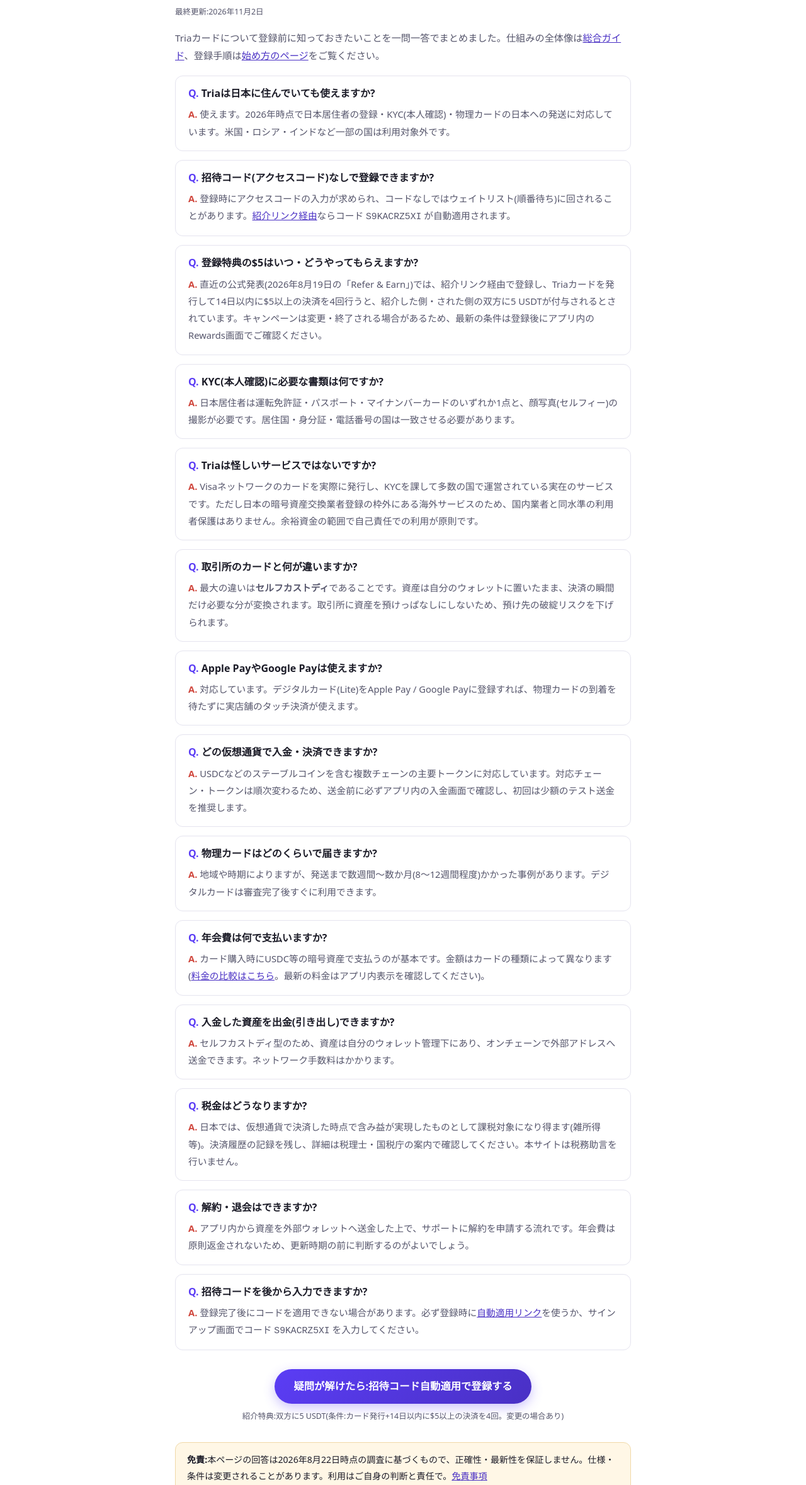
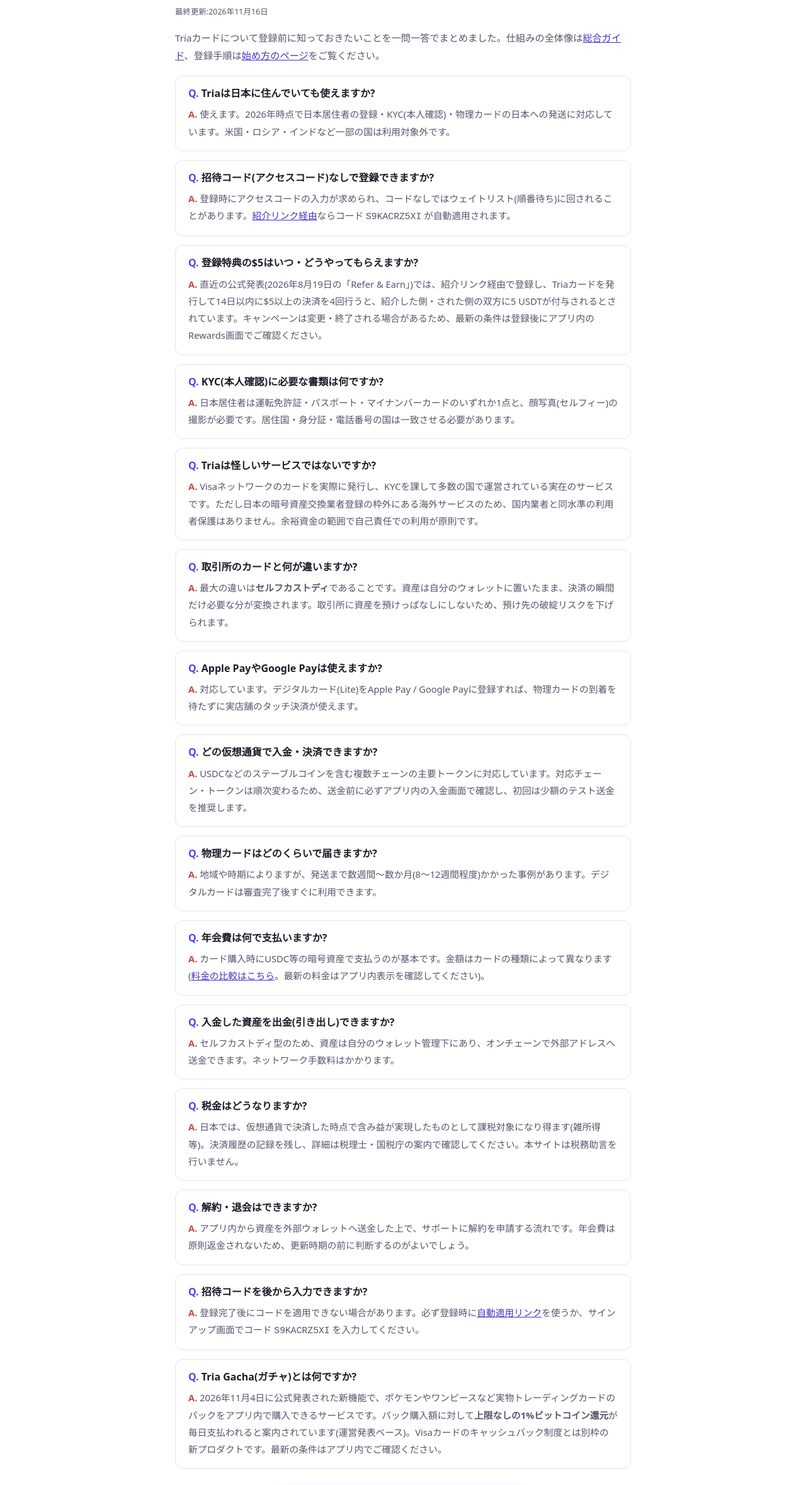
Before and after one commit to Okaviet123/tria-guide, a plain HTML site: page faq.html in a window 1280 px wide. Shown: the part 202-2560 px from the top of the page at 63% size. Drawn offline with Linux system fonts and the light colour scheme.

Commit message:
FAQにTria Gacha(2026-11-04公式発表)の項目を追加
Co-Authored-By: Claude Fable 5 <noreply@anthropic.com>
Claude-Session: https://claude.ai/code/session_013KQ5ZofipehA7urH2DzWbm

```diff
--- a/faq.html
+++ b/faq.html
@@ -34,7 +34,8 @@
     { "@type": "Question", "name": "入金した資産を出金(引き出し)できますか?", "acceptedAnswer": { "@type": "Answer", "text": "セルフカストディ型のため、資産は自分のウォレット管理下にあり、オンチェーンで外部アドレスへ送金できます。ネットワーク手数料はかかります。" } },
     { "@type": "Question", "name": "税金はどうなりますか?", "acceptedAnswer": { "@type": "Answer", "text": "日本では、仮想通貨で決済した時点で含み益が実現したものとして課税対象になり得ます(雑所得等)。決済履歴の記録を残し、詳細は税理士・国税庁の案内で確認してください。本サイトは税務助言を行いません。" } },
     { "@type": "Question", "name": "解約・退会はできますか?", "acceptedAnswer": { "@type": "Answer", "text": "アプリ内から資産を外部ウォレットへ送金した上で、サポートに解約を申請する流れです。年会費は原則返金されないため、更新時期の前に判断するのがよいでしょう。" } },
-    { "@type": "Question", "name": "招待コードを後から入力できますか?", "acceptedAnswer": { "@type": "Answer", "text": "登録完了後にコードを適用できない場合があります。必ず登録時に自動適用リンクを使うか、サインアップ画面でコードS9KACRZ5XIを入力してください。" } }
+    { "@type": "Question", "name": "招待コードを後から入力できますか?", "acceptedAnswer": { "@type": "Answer", "text": "登録完了後にコードを適用できない場合があります。必ず登録時に自動適用リンクを使うか、サインアップ画面でコードS9KACRZ5XIを入力してください。" } },
+    { "@type": "Question", "name": "Tria Gacha(ガチャ)とは何ですか?", "acceptedAnswer": { "@type": "Answer", "text": "2026年11月4日に公式発表された新機能で、ポケモンやワンピースなど実物トレーディングカードのパックをアプリ内で購入できるサービスです。パック購入額に対して上限なしの1%ビットコイン還元が毎日支払われると案内されています(運営発表ベース)。Visaカードのキャッシュバック制度とは別枠の新プロダクトです。最新の条件はアプリ内でご確認ください。" } }
   ]
 }
 </script>
@@ -70,7 +71,7 @@
 <p class="breadcrumb"><a href="./">Triaガイド</a> › FAQ</p>
 
 <h1>Triaカードのよくある質問(FAQ)</h1>
-<p class="updated">最終更新:2026年11月2日</p>
+<p class="updated">最終更新:2026年11月16日</p>
 <p class="lead">Triaカードについて登録前に知っておきたいことを一問一答でまとめました。仕組みの全体像は<a href="./">総合ガイド</a>、登録手順は<a href="start.html">始め方のページ</a>をご覧ください。</p>
 
 <div class="faq-item">
@@ -143,6 +144,11 @@
   <p class="faq-a">登録完了後にコードを適用できない場合があります。必ず登録時に<a href="https://app.tria.so/?accessCode=S9KACRZ5XI" target="_blank" rel="sponsored noopener" data-cta="faq_inline2">自動適用リンク</a>を使うか、サインアップ画面でコード <code>S9KACRZ5XI</code> を入力してください。</p>
 </div>
 
+<div class="faq-item">
+  <h2 id="gacha">Tria Gacha(ガチャ)とは何ですか?</h2>
+  <p class="faq-a">2026年11月4日に公式発表された新機能で、ポケモンやワンピースなど実物トレーディングカードのパックをアプリ内で購入できるサービスです。パック購入額に対して<strong>上限なしの1%ビットコイン還元</strong>が毎日支払われると案内されています(運営発表ベース)。Visaカードのキャッシュバック制度とは別枠の新プロダクトです。最新の条件はアプリ内でご確認ください。</p>
+</div>
+
 <div class="cta-block">
   <a class="btn-cta" href="https://app.tria.so/?accessCode=S9KACRZ5XI" target="_blank" rel="sponsored noopener" data-cta="footer">疑問が解けたら:招待コード自動適用で登録する</a>
   <p class="cta-sub">紹介特典:双方に5 USDT(条件:カード発行+14日以内に$5以上の決済を4回。変更の場合あり)</p>
```
